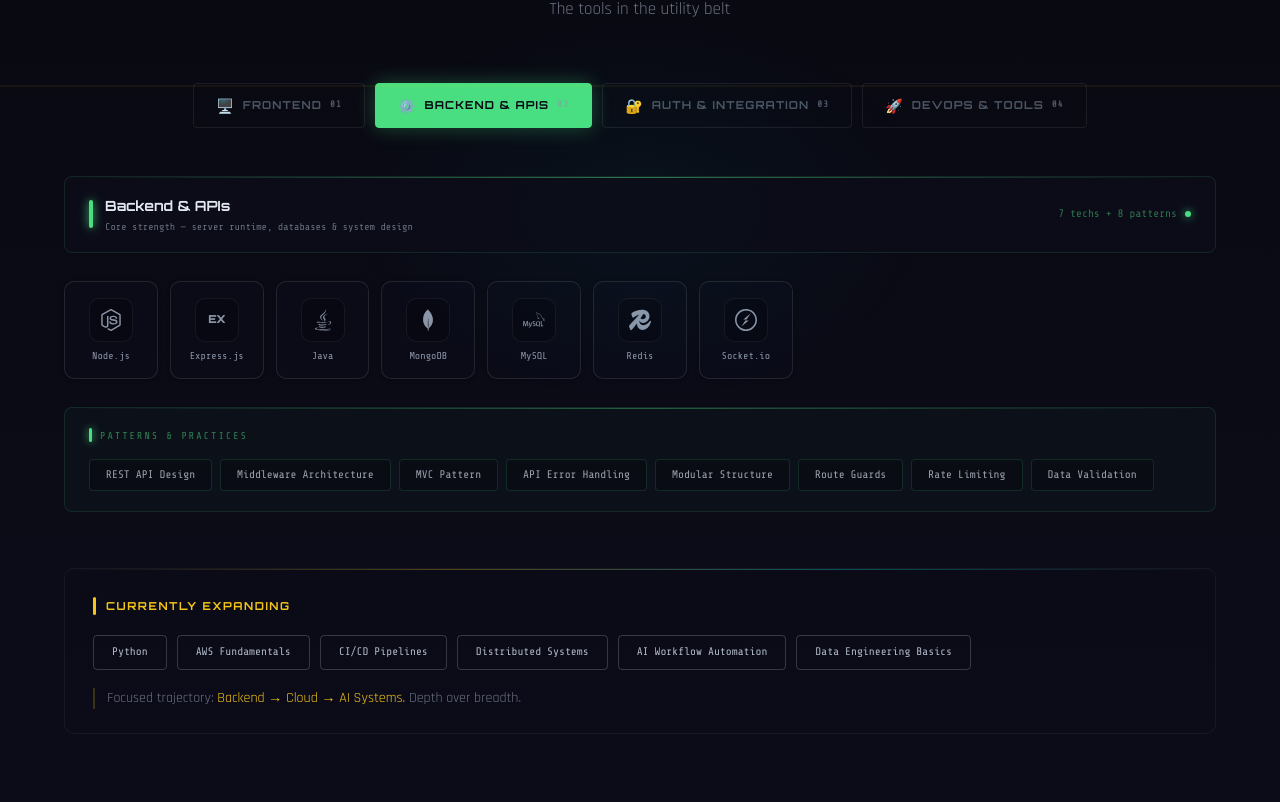
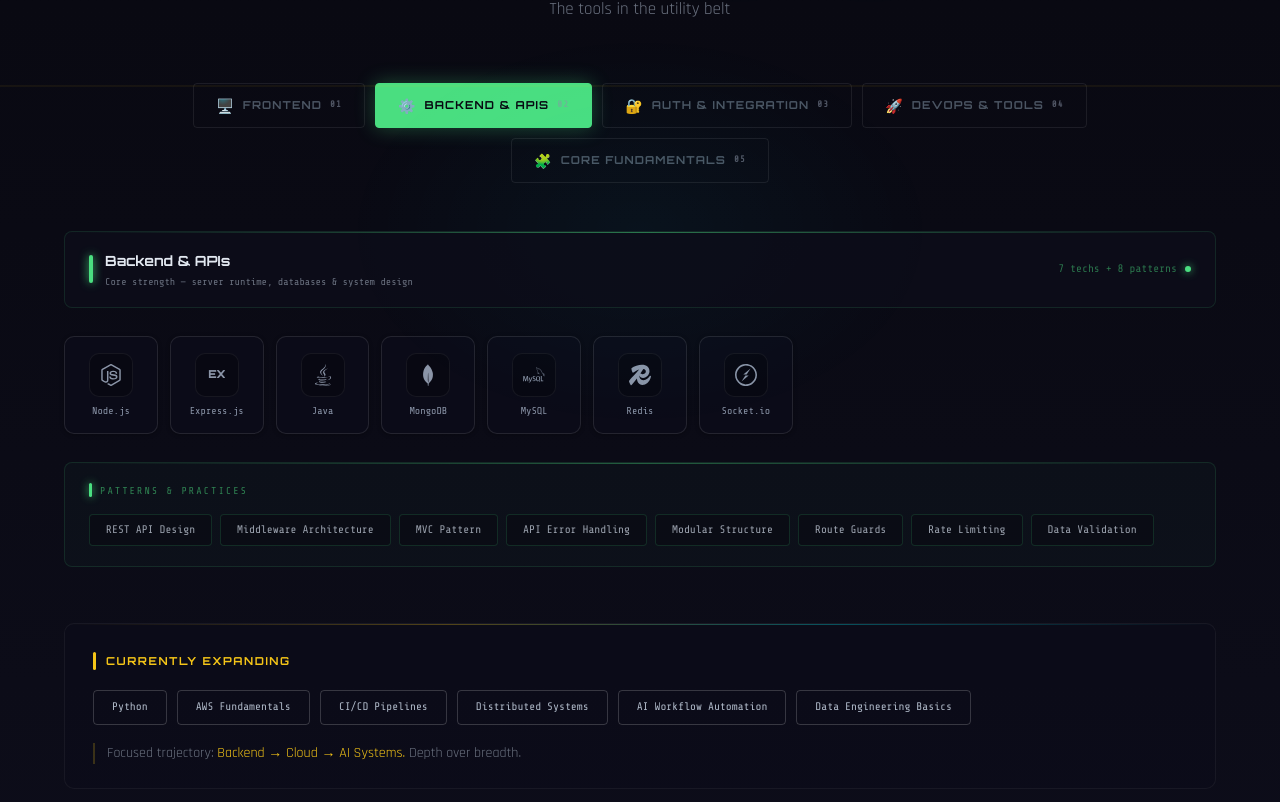
Before and after one commit to chahel1817/portfolio, a Next.js app: page / in a window 1280 px wide. Shown: the part 2670-3472 px from the top of the page. Built offline with nearby package versions, Linux system fonts and the light colour scheme.

Commit message:
Added funadmental sections

```diff
--- a/src/components/SkillsSection.jsx
+++ b/src/components/SkillsSection.jsx
@@ -8,6 +8,7 @@ import {
     SiPython, SiJsonwebtokens, SiGraphql, SiSocketdotio,
     SiDocker, SiVercel, SiNetlify, SiGithubactions, SiRender,
     SiGit, SiGithub, SiPostman, SiFigma, SiNpm, SiVite,
+    SiCplusplus,
 } from 'react-icons/si';
 import { FaJava } from 'react-icons/fa';
 import { VscCode } from 'react-icons/vsc';
@@ -110,6 +111,28 @@ const CATS = [
             { name: 'GH Actions', icon: SiGithubactions, color: '#2088ff' },
             { name: 'VS Code', icon: VscCode, color: '#007acc' },
             { name: 'npm', icon: SiNpm, color: '#cb3837' },
+        ],
+    },
+    {
+        id: 'fundamentals',
+        label: 'Core Fundamentals',
+        code: '05',
+        color: '#94a3b8',   /* neutral slate — intentionally calm, not flashy */
+        emoji: '🧩',
+        desc: 'Programming foundations — the bedrock every senior engineer checks for',
+        skills: [
+            { name: 'C++', icon: SiCplusplus, color: '#00599c' },
+            { name: 'Java', icon: FaJava, color: '#ed8b00' },
+        ],
+        patterns: [
+            'OOP Principles',
+            'Data Structures',
+            'Algorithm Design',
+            'SQL & Relational DBs',
+            'DBMS Concepts',
+            'Problem Solving',
+            'Time & Space Complexity',
+            'Programming Foundations',
         ],
     },
 ];
```
